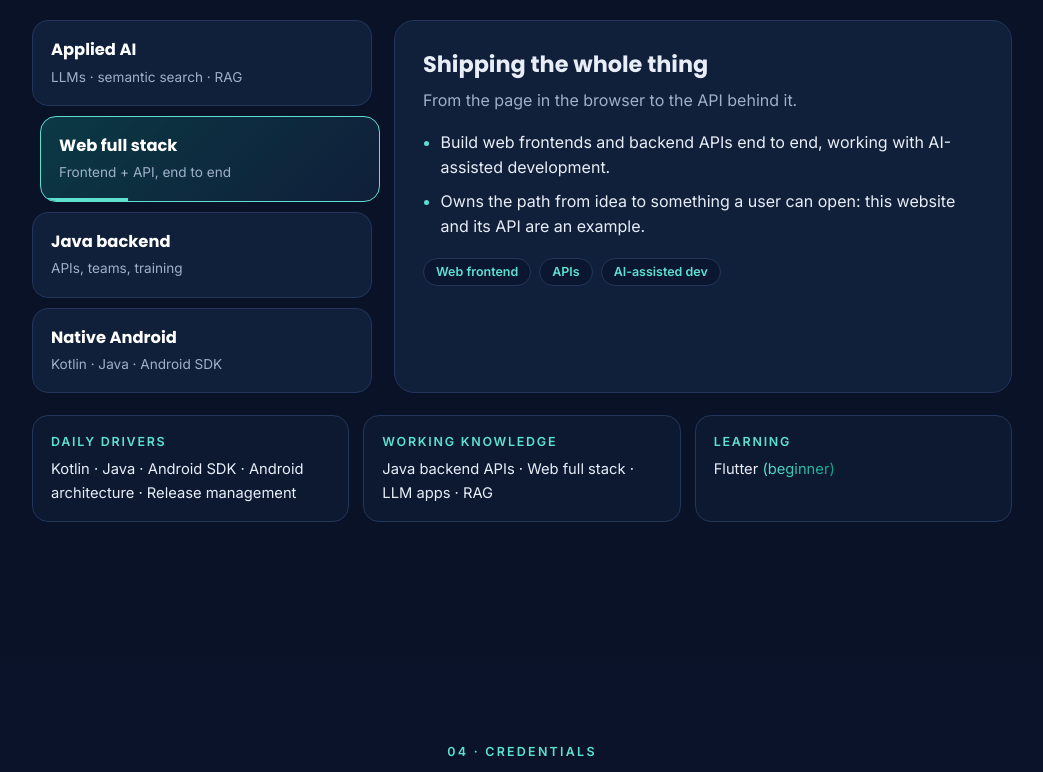
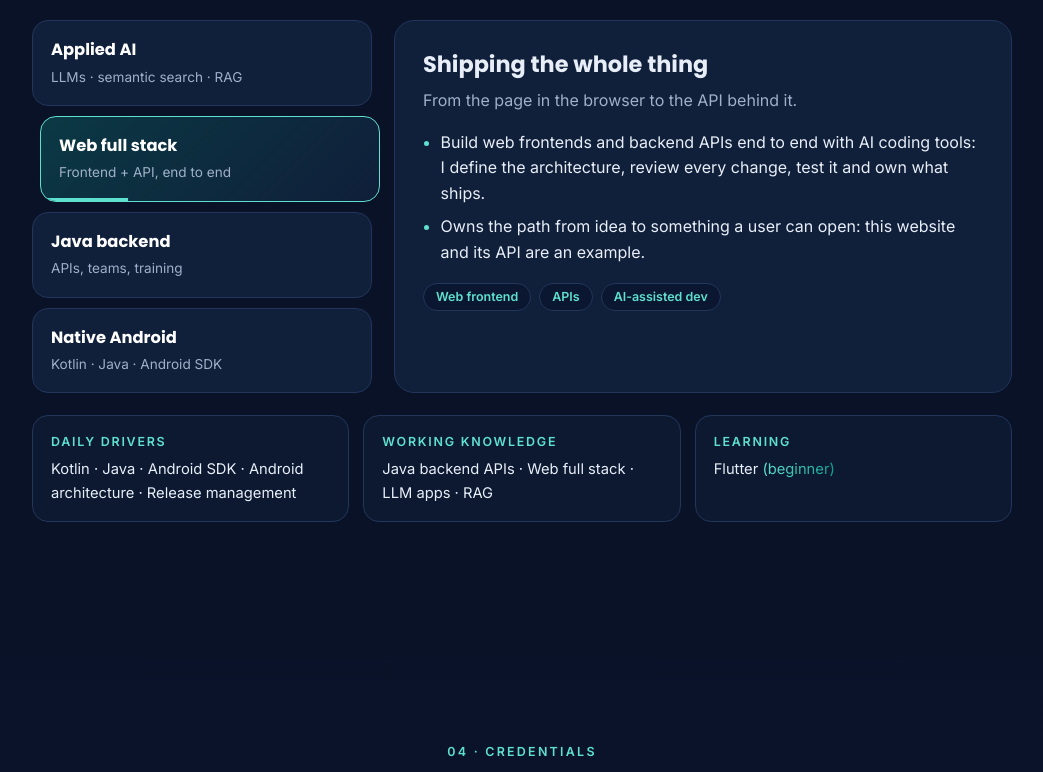
Before and after one commit to GodlinJosheela/GJRS, a plain HTML site: page index.html in a window 1280 px wide. Shown: the part 4420-5192 px from the top of the page, without its empty margins (118-1161 px from the left). Drawn offline with Linux system fonts and the light colour scheme.

Commit message:
Be open about AI-assisted coding on the site, resume and assistant facts
Co-Authored-By: Claude Sonnet 5.5 <noreply@anthropic.com>

```diff
--- a/app.js
+++ b/app.js
@@ -76,7 +76,7 @@
 (function () {
   const L = [
     { n: 'Applied AI', s: 'LLMs · semantic search · RAG', h: 'Building with LLMs', p: 'The newest layer: using language models to make products smarter.', b: ['Built an app that summarizes documents and answers questions with semantic search (embeddings, vector store, retrieval-augmented generation).', 'This site\'s "Ask Godlin" assistant is a live LLM application with a rate-limited API.', 'Certified: NVIDIA NCA-GENL, Azure AI-102, AWS AI Practitioner.'], t: ['LLMs', 'RAG', 'Embeddings', 'Summarization'] },
-    { n: 'Web full stack', s: 'Frontend + API, end to end', h: 'Shipping the whole thing', p: 'From the page in the browser to the API behind it.', b: ['Build web frontends and backend APIs end to end, working with AI-assisted development.', 'Owns the path from idea to something a user can open: this website and its API are an example.'], t: ['Web frontend', 'APIs', 'AI-assisted dev'] },
+    { n: 'Web full stack', s: 'Frontend + API, end to end', h: 'Shipping the whole thing', p: 'From the page in the browser to the API behind it.', b: ['Build web frontends and backend APIs end to end with AI coding tools: I define the architecture, review every change, test it and own what ships.', 'Owns the path from idea to something a user can open: this website and its API are an example.'], t: ['Web frontend', 'APIs', 'AI-assisted dev'] },
     { n: 'Java backend', s: 'APIs, teams, training', h: 'Behind the API', p: 'Where the data and the rules live.', b: ['Grew from leading Android to also managing backend teams.', 'Started Java backend training so mobile engineers could work across the stack.', 'Delivered 30 enterprise projects from scratch under strict security requirements; cut SonarQube vulnerabilities by 90%.'], t: ['Java', 'Backend APIs', 'Secure coding', 'SonarQube'] },
     { n: 'Native Android', s: 'Kotlin · Java · Android SDK', h: 'Where it started, and still my home turf', p: 'About 10 years of native Android development, for consumers and enterprises.', b: ['Built native Android apps in Java and Kotlin from the start of my career, and led Android teams for years.', 'Owned the DraftKings Casino and Sportsbook migration from Xamarin to native Android.', 'Shipped apps with 300+ screens and 20+ product flavors; published about 20 apps on the Play Store averaging 10,000 users each.', 'Exploring Flutter at a beginner level.'], t: ['Kotlin', 'Java', 'Android SDK', 'Migrations', 'Flutter (beginner)'] }
   ];
@@ -111,6 +111,7 @@
     { k: ['product', 'ssfa', 'smdms', 'users', 'scale', 'botree', 'enterprise', 'client'], a: 'At Botree, Godlin owned SSFA (Stocky Sales Force Automation, ~60K active users) and SMDMS (Distribution Management System, ~20K users) for clients such as Nestlé, Amul, Dabur, Tata Consumer Products, CavinKare and TTK. That is about 80,000 active users.' },
     { k: ['quality', 'sonar', 'security', 'review', 'vulnerab'], a: 'Godlin cut SonarQube vulnerabilities by 90% and streamlined the code review process so issues are caught earlier. Projects were built under strict security requirements.' },
     { k: ['ai', 'llm', 'rag', 'semantic', 'search', 'summar', 'machine'], a: 'Godlin builds AI applications that summarize documents with LLMs and answer questions using semantic search (embeddings, vector store, retrieval-augmented generation), with a web frontend and backend API. Godlin holds three AI certifications: NVIDIA-Certified Associate Generative AI LLMs (NCA-GENL), Microsoft Azure AI Engineer (AI-102) and AWS Certified AI Practitioner.' },
+    { k: ['ai-assisted', 'claude', 'copilot', 'vibe', 'how does she build', 'how was this', 'built with', 'coding tools', 'ai tools', 'generated'], a: 'Godlin builds web and AI features with AI coding tools (this site was designed and built with Claude Code). She defines the architecture, reviews every change, tests it and deploys it herself. Her ten years of native Android and her backend and team leadership experience are what let her judge what the tools produce.' },
     { k: ['tech', 'stack', 'skill', 'java', 'kotlin', 'android', 'native', 'flutter', 'mobile', 'backend', 'full stack', 'web'], a: 'Native Android is Godlin\'s core strength: about 10 years in Kotlin, Java and the Android SDK, including large modular apps with 300+ screens and 20+ product flavors, performance tuning and Play Store releases. On top of that: Java backend APIs, web full stack and applied AI. Flutter is at a beginner level.' },
     { k: ['award', 'recogn', 'best', 'hackathon', 'prize', 'promot'], a: 'Best Performer of the Year at Botree in 2022 and 2023, first prize in the Botree hackathon, promoted to Associate Architect at Presidio within 14 months, and invited onsite by a US client.' },
     { k: ['certif', 'education', 'degree', 'study', 'aws', 'azure', 'nvidia', 'nca', 'ai-102', 'pmi', 'ibm'], a: 'B.E. from SMK Fomra Institute of Technology (2011-2015). Certifications: NVIDIA-Certified Associate Generative AI LLMs (NCA-GENL), Microsoft Azure AI Engineer (AI-102), AWS Certified AI Practitioner, PMI Agile Fundamentals, IBM Design Thinking Practitioner, Google Play Store Listing.' },
--- a/index.html
+++ b/index.html
@@ -219,6 +219,7 @@
     <a class="btn" href="https://www.linkedin.com/in/godlin-josheela-rani/" target="_blank" rel="noopener">LinkedIn</a>
     <a class="btn" href="https://github.com/GodlinJosheela" target="_blank" rel="noopener">GitHub</a>
   </div>
+  <p class="built">Designed and built with Claude Code. I specified, reviewed, tested and deployed it.</p>
   <small>© Godlin Josheela Rani S · Chennai, India</small>
 </footer>
 
--- a/style.css
+++ b/style.css
@@ -137,3 +137,5 @@ footer h2{margin-bottom:.4rem}footer p{color:var(--muted)}footer .cta{justify-co
 .toolbox>div{border:1px solid var(--line);border-radius:16px;padding:16px 18px;background:rgba(16,31,58,.55)}
 .toolbox h4{margin:0 0 6px;color:var(--mint);font-size:.78rem;letter-spacing:.14em;text-transform:uppercase}
 .toolbox p{margin:0;color:var(--text);font-size:.92rem}
+
+footer .built{margin:1.6rem auto .6rem;max-width:56ch;font-size:.9rem;color:var(--mint)}
```
Also changed, not shown: 1 other file.
